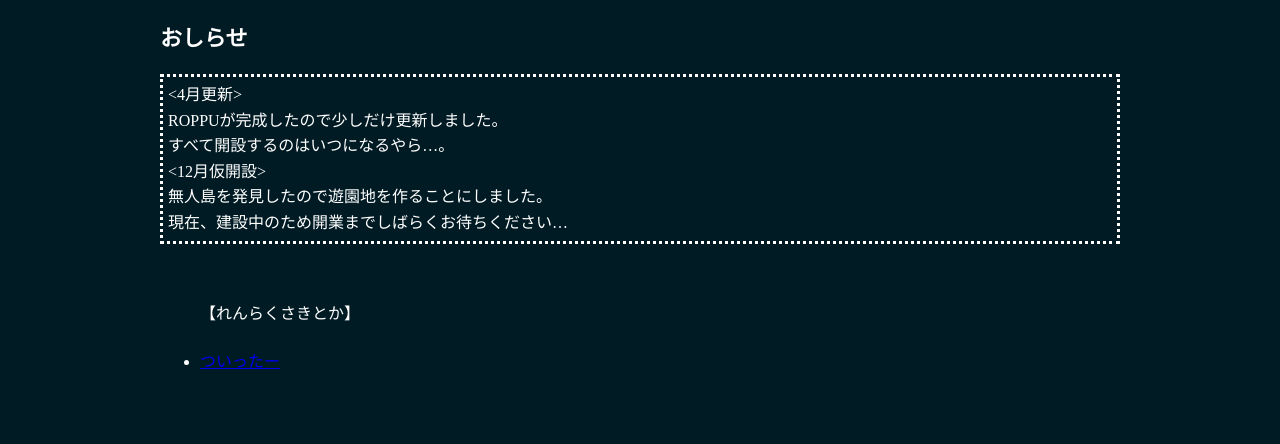
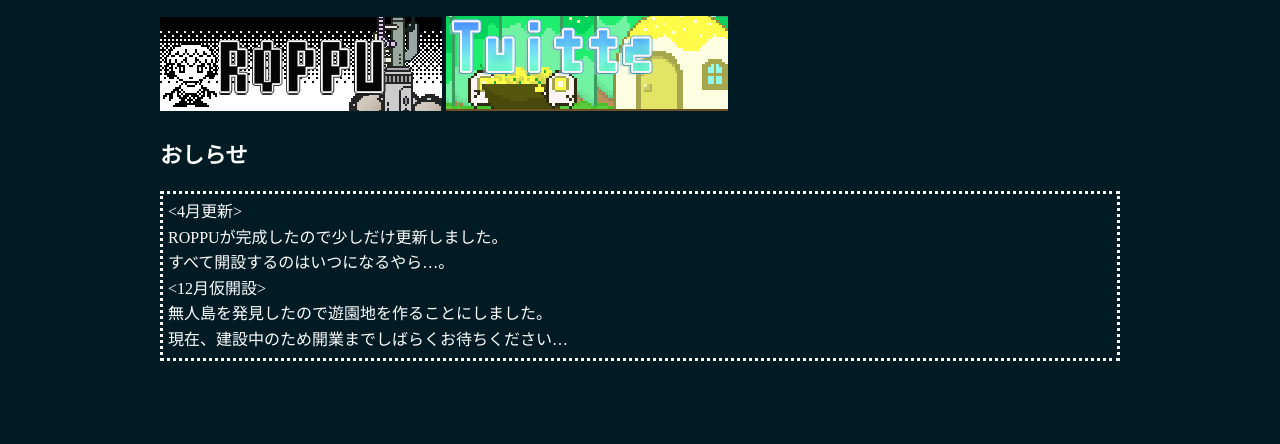
Before and after one commit to okakanomoto/TOP, a plain HTML site: page index.html in a window 1280 px wide. Shown: the part 856-1300 px from the top of the page. Before the commit the page ends 1268 px from the top, so only its background shows below. Drawn offline with Linux system fonts and the light colour scheme; files that its build step writes are made by us from their sources.

Commit message:
Update index.html

```diff
--- a/index.html
+++ b/index.html
@@ -3,8 +3,8 @@
 <head>
 <meta charset="UTF-8">
 <title>スーパーおかかランド</title>
-<link rel="stylesheet" href="style.css">
-<link rel="shortcut icon" href="https://okakanomoto.web.fc2.com/images/icon.jpg">
+<link rel="stylesheet" href="css/style.css">
+<link rel="shortcut icon" href="https://raw.githubusercontent.com/okakanomoto/TOP/master/icon.png">
 </head>
 <body>
 <div class="wrapper">
@@ -15,6 +15,9 @@
 		<iframe id="gameFrame" allowfullscreen width="1200" height="800" src="https://okakanomoto.github.io/TOPgame/" sandbox="allow-same-origin allow-scripts"></iframe>
 	</div>
 	<main>
+	<br>
+	<a href="https://okakanomoto.github.io/ROPPUgame/"><img src="https://raw.githubusercontent.com/okakanomoto/TOP/master/ROPPU%E3%83%90%E3%83%8A%E3%83%BC.png" alt="ROPPUへ" border="0"></a>
+	<a href="https://twitter.com/okakanomoto"><img src="https://raw.githubusercontent.com/okakanomoto/TOP/master/Twitter%E3%83%90%E3%83%8A%E3%83%BC.png" alt="twitterへ" border="0"></a>
 		<h3>おしらせ</h3>
 			<p class="news-item"><font color="#FFFFFF"> <4月更新><br>
                                  ROPPUが完成したので少しだけ更新しました。<br>
@@ -26,8 +29,6 @@
 	　　　　<!-- メイン ここまで　-->
 	　　　　<!-- フッター -->
 	　　　　<ul>
-【れんらくさきとか】<br>
-	　　　　<li><a href="https://twitter.com/okakanomoto">ついったー</a></li></font>
 	<footer class="footer">
 	</footer>
 	　　　　<!-- フッター ここまで　-->
```
